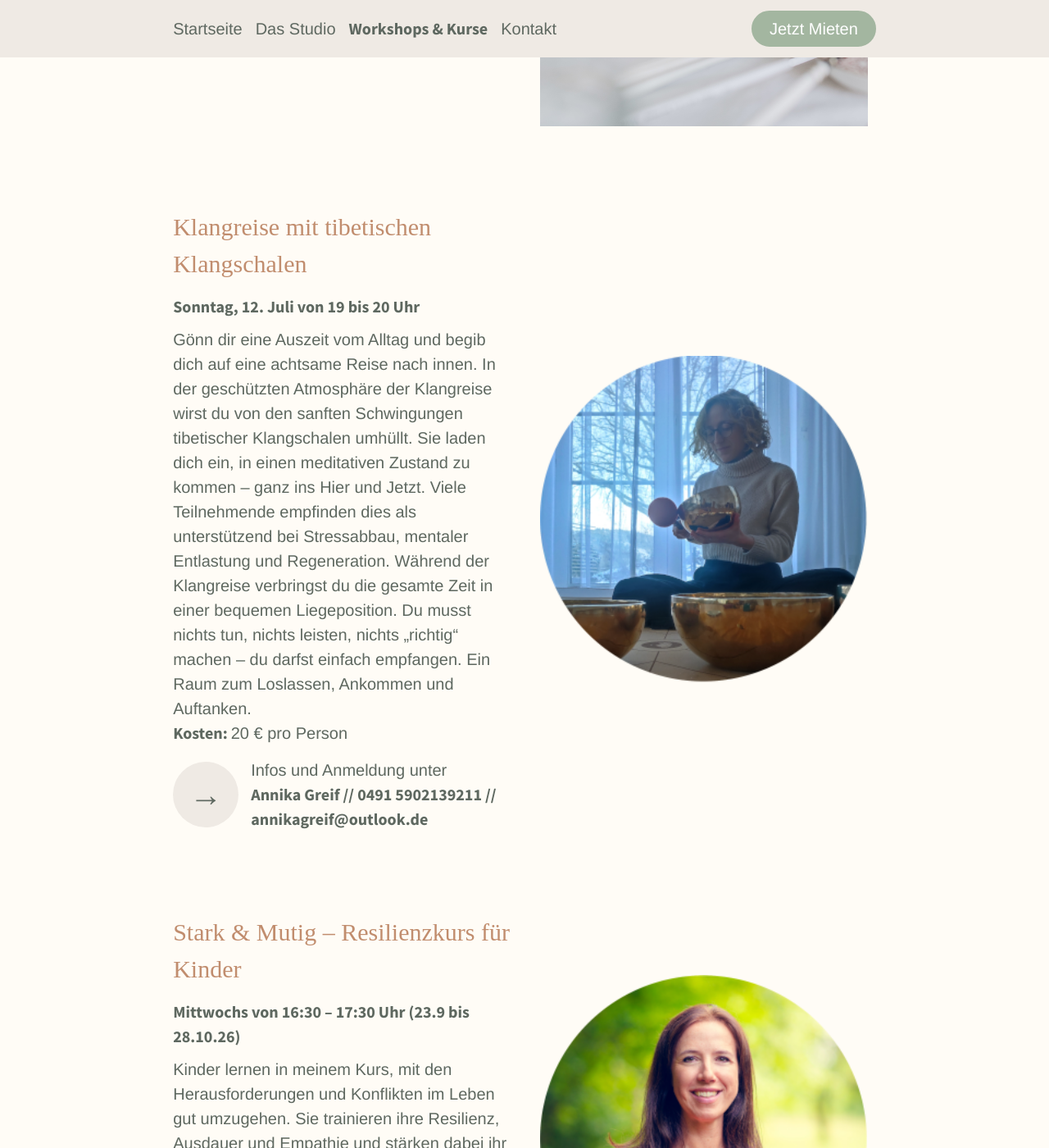
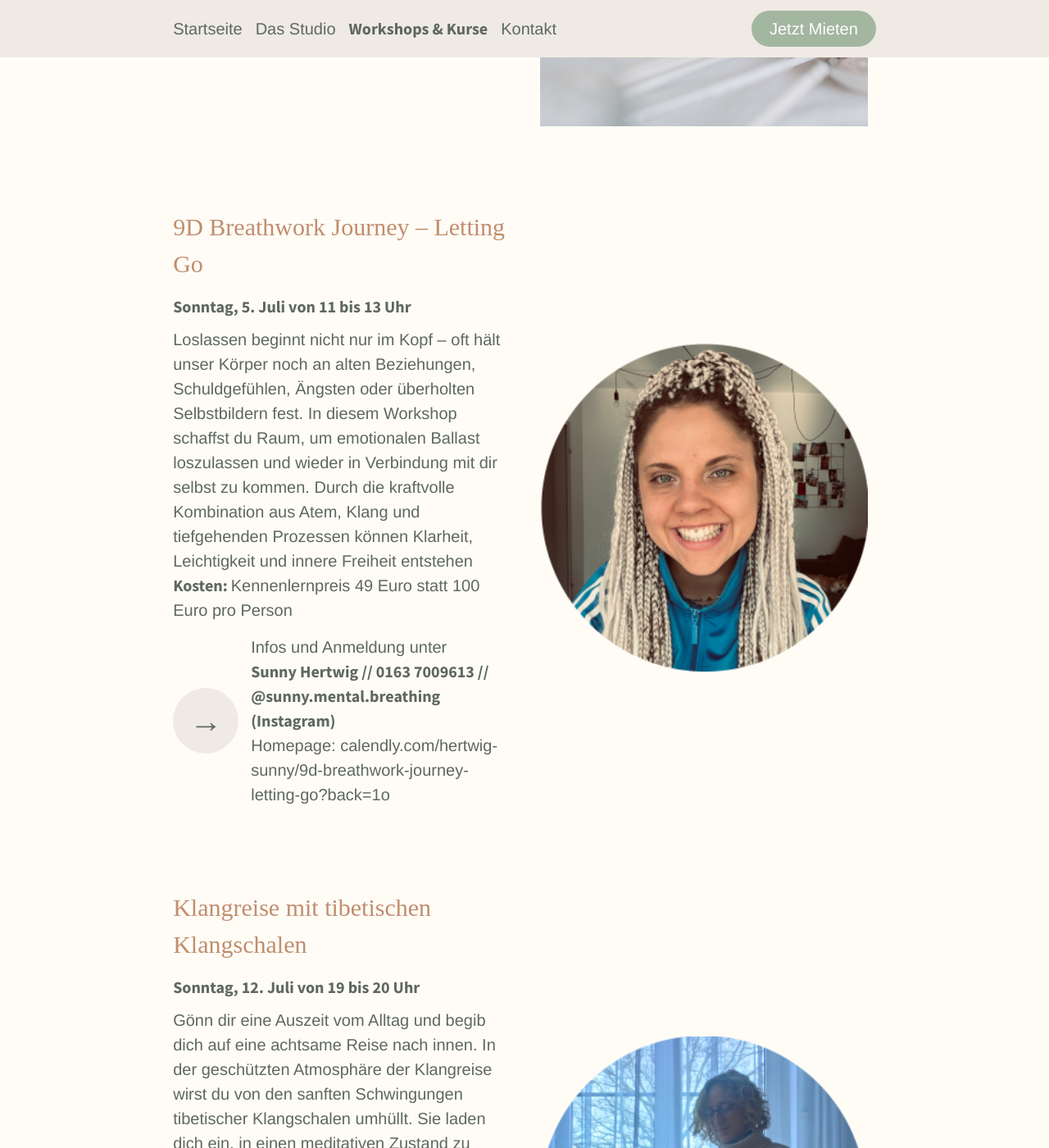
Before and after one commit to sonjafeitsch/meine-nische-website, a Jekyll site: the page built from kurse.html, in a window 1280 px wide and 1400 px high, scrolled down 575 px. Shown: the whole window at 82% size. Built offline with Jekyll 4.4.1, drawn with Linux system fonts in a browser that asks for light colours; some web fonts are replaced; some of the changed text lies outside the part shown.

Commit message:
update website

```diff
--- a/kurse.html
+++ b/kurse.html
@@ -4,6 +4,17 @@ title: Meine Nische | Kurse
 style: kurse.css
 permalink: kurse
 events:
+  - name: "9D Breathwork Journey – Letting Go"
+    image: sunny.png
+    time:  Sonntag, 5. Juli von 11 bis 13 Uhr
+    description: "Loslassen beginnt nicht nur im Kopf – oft hält unser
+    Körper noch an alten Beziehungen, Schuldgefühlen, Ängsten oder überholten Selbstbildern fest.
+    In diesem Workshop schaffst du Raum, um emotionalen Ballast loszulassen und wieder in Verbindung
+    mit dir selbst zu kommen. Durch die kraftvolle Kombination aus Atem, Klang und tiefgehenden Prozessen
+    können Klarheit, Leichtigkeit und innere Freiheit entstehen"
+    costs: "Kennenlernpreis 49 Euro statt 100 Euro pro Person"
+    address: "Sunny Hertwig // 0163 7009613 // @sunny.mental.breathing (Instagram)"
+    homepage: "calendly.com/hertwig-sunny/9d-breathwork-journey-letting-go?back=1o"
   - name: "Klangreise mit tibetischen Klangschalen"
     image: annika2.png
     time:  Sonntag, 12. Juli von 19 bis 20 Uhr
```
Also changed, not shown: other parts of kurse.html (+1 -7 lines), images/events/sunny.png (added).
